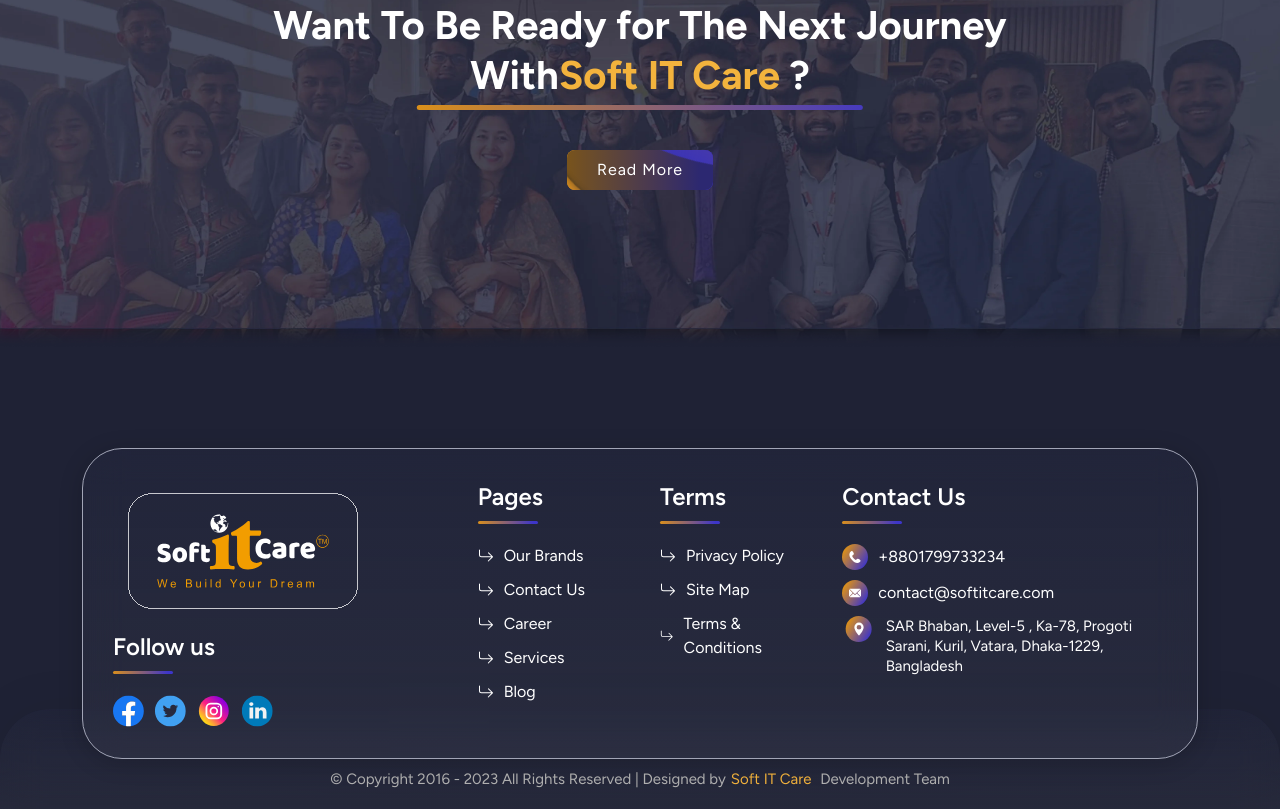
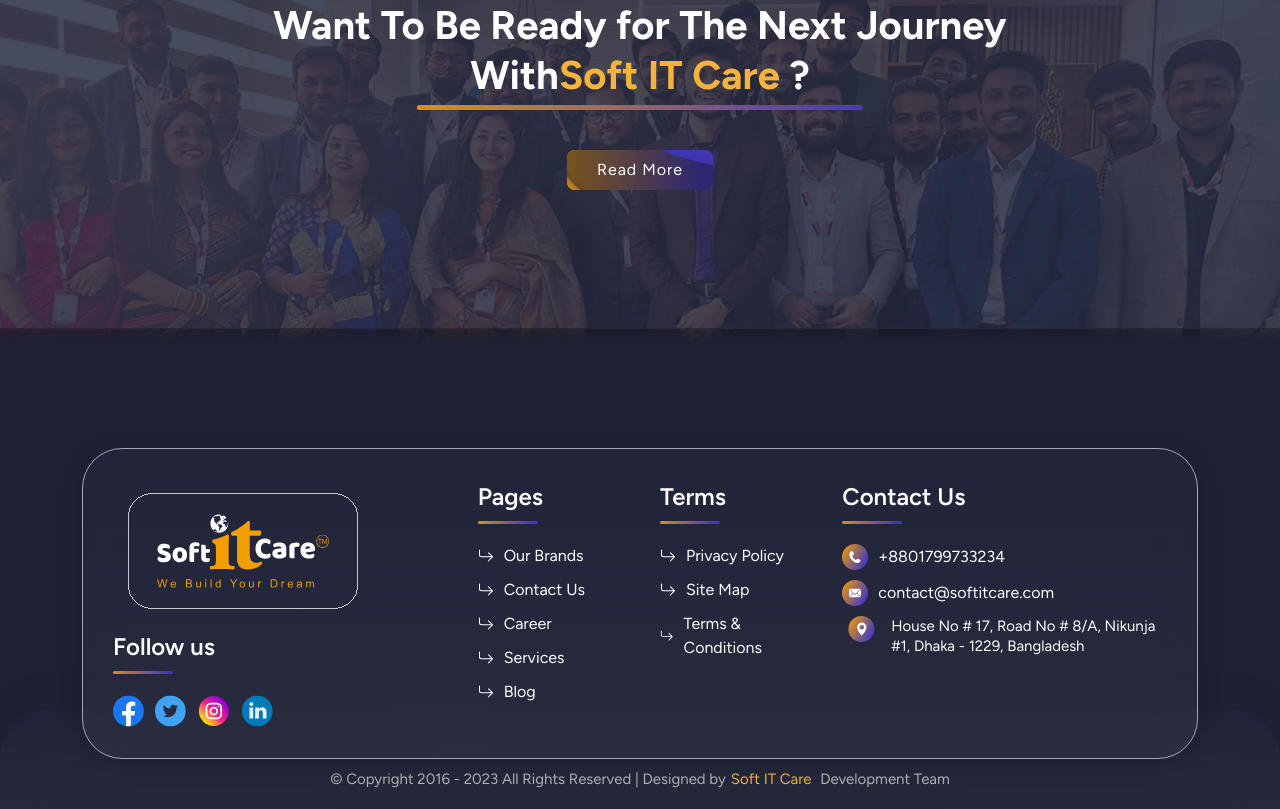
Before and after one commit to Soft-IT-Care-Ltd/Soft-IT-Care-frontend, a Next.js app: page / in a window 1280 px wide. Shown: the part 5313-6122 px from the top of the page. Built offline with nearby package versions, Linux system fonts and the light colour scheme.

Commit message:
change footer address

```diff
--- a/src/components/common/Footer.js
+++ b/src/components/common/Footer.js
@@ -105,8 +105,8 @@
                       </li>
                       <li>
                         <p>
-                          <Location /> SAR Bhaban, Level-5 , Ka-78, Progoti
-                          Sarani, Kuril, Vatara, Dhaka-1229, Bangladesh
+                          <Location /> House No # 17, Road No # 8/A, Nikunja #1,
+                          Dhaka - 1229, Bangladesh
                         </p>
                       </li>
                     </ul>
```
